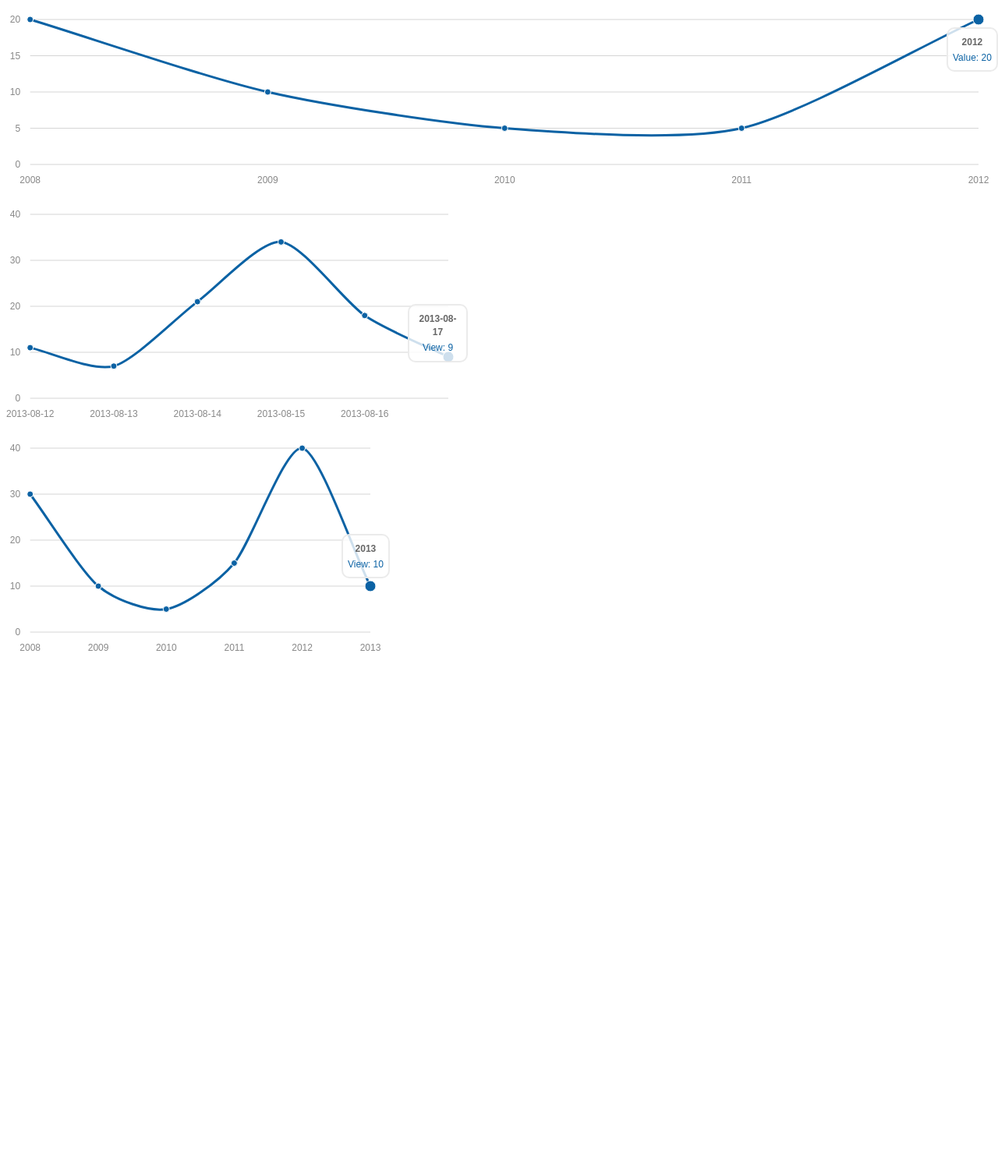
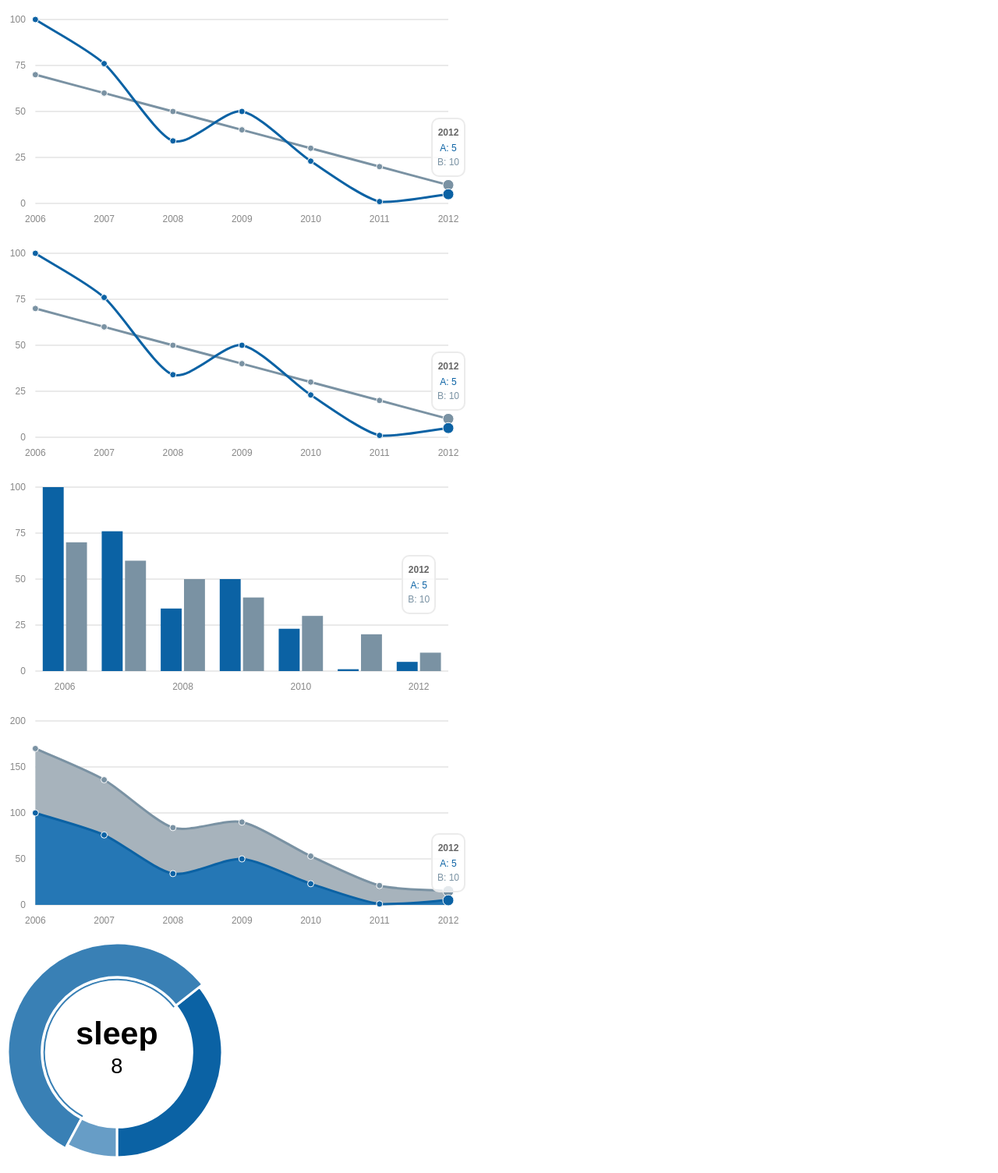
Before and after one commit to myanmarlinks/wpa9chartlib, a PHP site: page / in a window 1280 px wide. Shown: the whole page at 78% size. Before the commit the page ends 835 px from the top, so only its background shows below. Run offline with PHP 8.4, Linux system fonts and the light colour scheme.

Commit message:
Update ChartMaker to get Donut, Line, Area and Bar

```diff
--- a/Lib/ChartMaker.php
+++ b/Lib/ChartMaker.php
@@ -2,13 +2,81 @@
 namespace ChartMaker;
 
 class Chart {
-	/*
-	@string $element -> pick div id
-	@array $data -> pick chart data
-	@string $xkey -> pick x-axis data
-	@string $ykey -> pick y-axis data
-	@string $label -> pick Label for data
-	*/
+	protected $type = 'Line';
+	protected $element = '';
+	protected $data = array();
+	protected $xkey = '';
+	protected $ykeys = array();
+	protected $labels = array();
+	protected $chartWidth  = '';
+	protected $chartHeight = '';
+
+	public function __construct($element, $data,
+						$xkey = null,
+						$ykeys = null,
+						$labels = null,
+						$chartWidth = '300px',
+						$chartHeight = '300px') {
+		$this->element = $element;
+		$this->data = $data;
+		$this->xkey = $xkey;
+		$this->ykeys = $ykeys;
+		$this->labels = $labels;
+		$this->chartWidth = $chartWidth;
+		$this->chartHeight = $chartHeight;
+	}
+
+	public function render($type = 0) {
+		$jdata = json_encode($this->data);
+		$jykeys = json_encode($this->ykeys);
+		$jlabels = json_encode($this->labels);
+
+		if($type == 0) {
+			$charttype = $this->type;
+		} elseif ($type == 1) {
+			$charttype = 'Line';
+		} elseif ($type == 2) {
+			$charttype = 'Bar';
+		} elseif ($type == 3) {
+			$charttype = 'Area';
+		} elseif ($type == 4) {
+			$charttype = 'Donut';
+		}
+		if($type == 4) {
+			$chart = <<<EOF
+			<div id="$this->element-$type" style="height: $this->chartHeight; width: $this->chartWidth">
+			</div>
+			<script>
+				Morris.Donut({
+  					element: '$this->element-$type',
+					  data: $jdata
+				});
+			</script>
+EOF;
+		} else {
+			$chart = <<<EOF
+			<div id="$this->element-$type" style="height: $this->chartHeight; width: $this->chartWidth">
+			</div>
+			<script>
+				Morris.$charttype({
+	  				element: '$this->element-$type',
+				  	data: $jdata,
+		  			xkey: '$this->xkey',
+		  			ykeys: $jykeys,
+					labels: $jlabels
+				});
+			</script>
+EOF;
+		}
+
+	return $chart;
+	}
+}
+
+
+/*
+class Line {
+
 	protected $element = '';
 	protected $data = array();
 	protected $xkey = '';
@@ -16,7 +84,6 @@ class Chart {
 	protected $label = '';
 	protected $chartWidth = '';
 	protected $chartHeight = '';
-
 
 	public function __construct( $element, $data = array(), $xkey, $ykey, $label, $chartWidth = "400px",$chartHeight = '200px')
 	{
@@ -46,5 +113,5 @@ EOF;
 	return $chartview;
 	}
 }
-
+*/
  ?>
--- a/index.php
+++ b/index.php
@@ -1,43 +1,41 @@
 <?php
-require_once __DIR__ . '/Lib/ChartMaker.php';
+
+require_once __DIR__ . "/Lib/ChartMaker.php";
 
 use ChartMaker\Chart;
-$element = 'mydiv';
+$element = 'chart';
 $data = array(
-		array('date' => '2013-08-12', 'view' => 11),
-		array('date' => '2013-08-13', 'view' => 7),
-		array('date' => '2013-08-14', 'view' => 21),
-		array('date' => '2013-08-15', 'view' => 34),
-		array('date' => '2013-08-16', 'view' => 18),
-		array('date' => '2013-08-17', 'view' => 9),
+	array('y' => '2006', 'a' => 100, "b" => 70 ),
+	array('y' => '2007', 'a' => 76, "b" => 60 ),
+	array('y' => '2008', 'a' => 34, "b" => 50 ),
+	array('y' => '2009', 'a' => 50, "b" => 40 ),
+	array('y' => '2010', 'a' => 23, "b" => 30 ),
+	array('y' => '2011', 'a' => 1, "b" => 20 ),
+	array('y' => '2012', 'a' => 5, "b" => 10 ),
 	);
-$xkey = "date";
-$ykey = "view";
-$label = "View";
+$xkey = 'y';
+$ykeys = array('a', 'b');
+$labels = array('A', 'B');
 $chartWidth = '600px';
 $chartHeight = '300px';
+$chart = new Chart(
+		$element, $data, $xkey,
+		$ykeys, $labels, $chartWidth, $chartHeight
+		);
 
-$chart = new Chart($element, $data, $xkey, $ykey, $label, $chartWidth, $chartHeight);
+$element = 'donut';
+$data = array(
+	array('label' => 'eat', 'value' => 5),
+	array('label' => 'sleep', 'value' => 8),
+	array('label' => 'run', 'value' => 1)
+	);
 
- $element = 'testdiv';
- $data = array(
- 	array('year' => '2008', 'view' => 30),
- 	array('year' => '2009', 'view' => 10),
- 	array('year' => '2010', 'view' => 5),
- 	array('year' => '2011', 'view' => 15),
- 	array('year' => '2012', 'view' => 40),
- 	array('year' => '2013', 'view' => 10),
- 	);
- $xkey = 'year';
- $ykey = 'view';
- $label = 'View';
- $chartWidth = '500px';
- $chartHeight = '300px';
-
- $nextchart = new Chart($element, $data, $xkey, $ykey, $label, $chartWidth, $chartHeight);
+$donut = new Chart(
+	$element, $data
+	);
  ?>
 
-<!doctype html>
+ <!doctype html>
 <html lang="en">
 <head>
 	<meta charset="UTF-8">
@@ -51,31 +49,12 @@ $chart = new Chart($element, $data, $xkey, $ykey, $label, $chartWidth, $chartHei
 <body>
 	<div class="row">
 		<div class="col-md-12">
-			<div id="myfirstchart" style="height: 250px;">
-			</div>
 			<?php echo $chart->render(); ?>
-			<?php echo $nextchart->render(); ?>
+			<?php echo $chart->render(1); ?>
+			<?php echo $chart->render(2); ?>
+			<?php echo $chart->render(3); ?>
+			<?php echo $donut->render(4); ?>
 		</div>
 	</div>
-
-	<!--
-	div#container>div#header+div#content+div#footer
-	ul#nav>li*6>a
-	-->
-	<script>
-		new Morris.Line({
-  			element: 'myfirstchart',
-			  data: [
-    				{ year: '2008', value: 20 },
-    				{ year: '2009', value: 10 },
-    				{ year: '2010', value: 5 },
-				    { year: '2011', value: 5 },
-    				{ year: '2012', value: 20 }
-  				],
-			xkey: 'year',
-  			ykeys: ['value'],
-			labels: ['Value']
-		});
-	</script>
 </body>
 </html>
```
